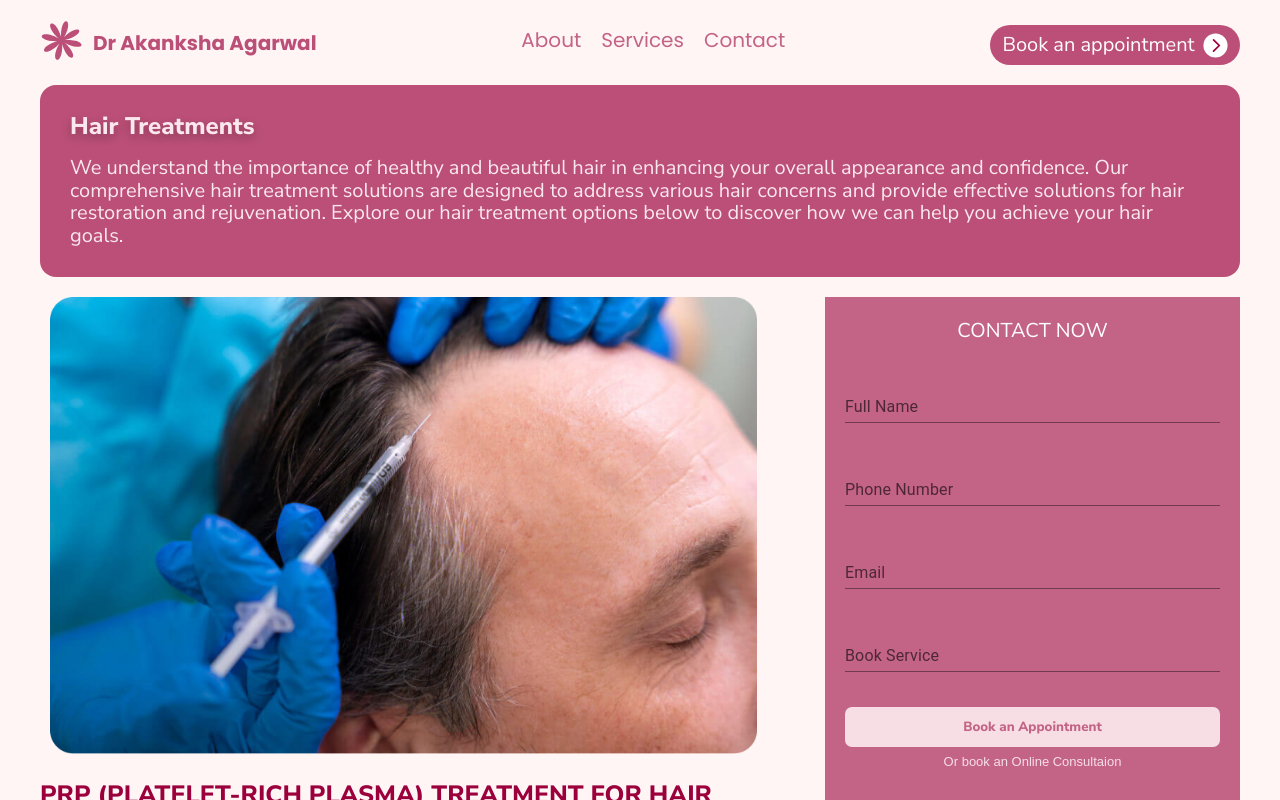
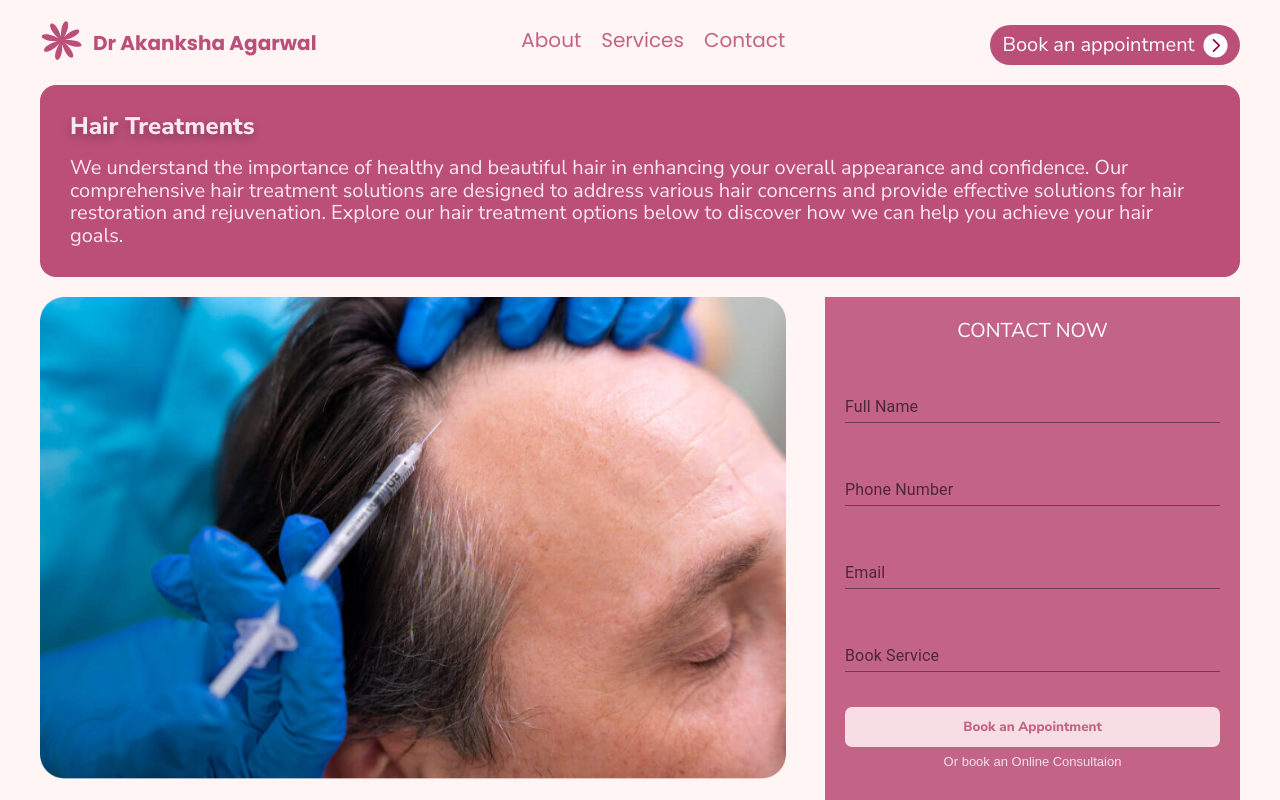
Before and after one commit to laibaahsan27/dr, a Next.js app in the folder frontend/: page /service6 in a window 1280 px wide. Shown: the top 800 px of the page. Built offline with nearby package versions, Linux system fonts and the light colour scheme.

Commit message:
takla image

```diff
--- a/frontend/src/app/service6/css.css
+++ b/frontend/src/app/service6/css.css
@@ -9,8 +9,8 @@
     width: 100%;
 }
 .serviceCoverImage{
-    margin: 0px 50px;
-    width: 90%;
+    margin: 0px 40px;
+    width: 95%;
     height: 30%;
 }
 .servicePagesCard{
```
